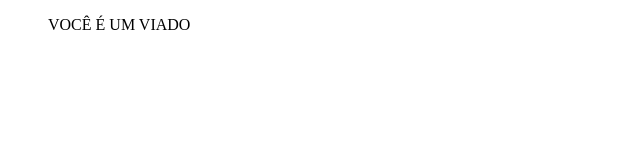
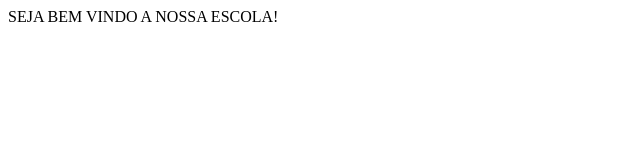
Before and after one commit to Team-HErinzo/Teste-1, a plain HTML site: page index.html in a window 1280 px wide. Shown: the whole page, without its empty margins (0-640 px from the left). Drawn offline with Linux system fonts and the light colour scheme.

Commit message:
atualizações

```diff
--- a/index.html
+++ b/index.html
@@ -3,15 +3,17 @@
 <head>
     <meta charset="UTF-8">
     <meta name="viewport" content="width=device-width, initial-scale=1.0">
-    <title>Document</title>
+    <title>Escola Uruguai</title>
     <link rel="stylesheet" href="./estilo.css">
 </head>
 <body>
     <header>
 
+        <hl> SEJA BEM VINDO A NOSSA ESCOLA! </hl>
+
         <ol>
 
-        <hl> VOCÊ É UM VIADO </hl>
+
 
         </ol>
 
```
